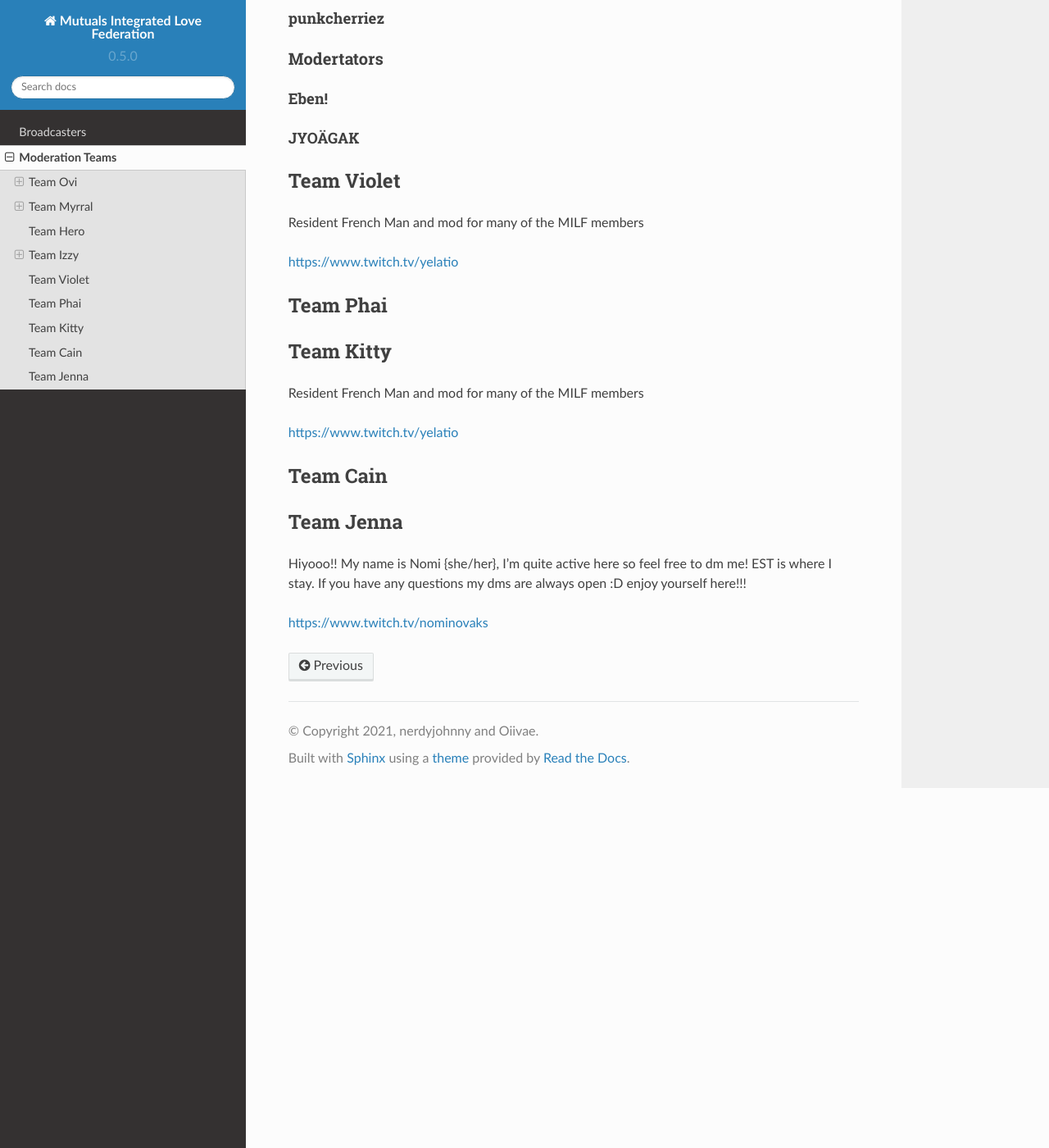
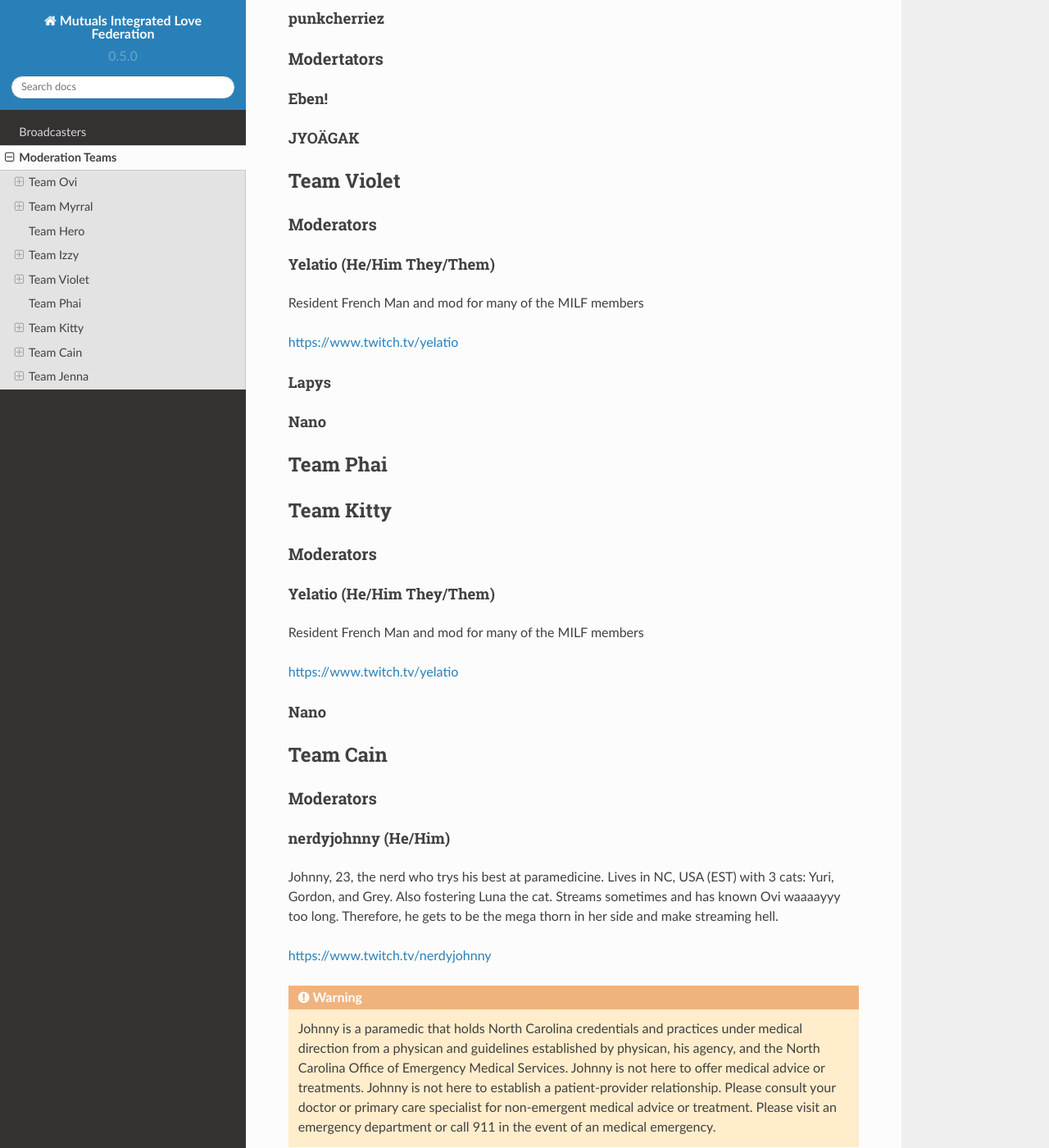
Before and after one commit to OiivaeCommunity/love, a Sphinx documentation site: the page built from docs/source/mods.rst, in a window 1280 px wide and 1400 px high, scrolled down 4383 px. Shown: the whole window at 82% size. Built offline with Sphinx 7.4.7 and the Read the Docs theme 2.0.0, drawn with Linux system fonts in a browser that asks for light colours; some of the changed text lies outside the part shown.

Commit message:
Formatting fixes

```diff
--- a/docs/source/mods.rst
+++ b/docs/source/mods.rst
@@ -187,6 +187,9 @@
 Team Violet
 ====
 
+Moderators
+-----
+
 Yelatio (He/Him They/Them)
 ^^^^
 Resident French Man and mod for many of the MILF members
@@ -207,6 +210,8 @@
 Team Kitty
 =======
 
+Moderators
+------
 
 Yelatio (He/Him They/Them)
 ^^^^
@@ -220,9 +225,22 @@
 Team Cain
 =======
 
+Moderators
+-------
+nerdyjohnny (He/Him)
+^^^^^
+Johnny, 23, the nerd who trys his best at paramedicine. Lives in NC, USA (EST) with 3 cats: Yuri, Gordon, and Grey. Also fostering Luna the cat. Streams sometimes and has known Ovi waaaayyy too long. Therefore, he gets to be the mega thorn in her side and make streaming hell.
+
+
+https://www.twitch.tv/nerdyjohnny
+
+.. warning:: Johnny is a paramedic that holds North Carolina credentials and practices under medical direction from a physican and guidelines established by physican, his agency, and the North Carolina Office of Emergency Medical Services. Johnny is not here to offer medical advice or treatments. Johnny is not here to establish a patient-provider relationship. Please consult your doctor or primary care specialist for non-emergent medical advice or treatment. Please visit an emergency department or call 911 in the event of an medical emergency.
+
 Team Jenna
 =======
 
+Moderators
+------
 
 NomiNovaks (She/Her)
 ^^^^
```
